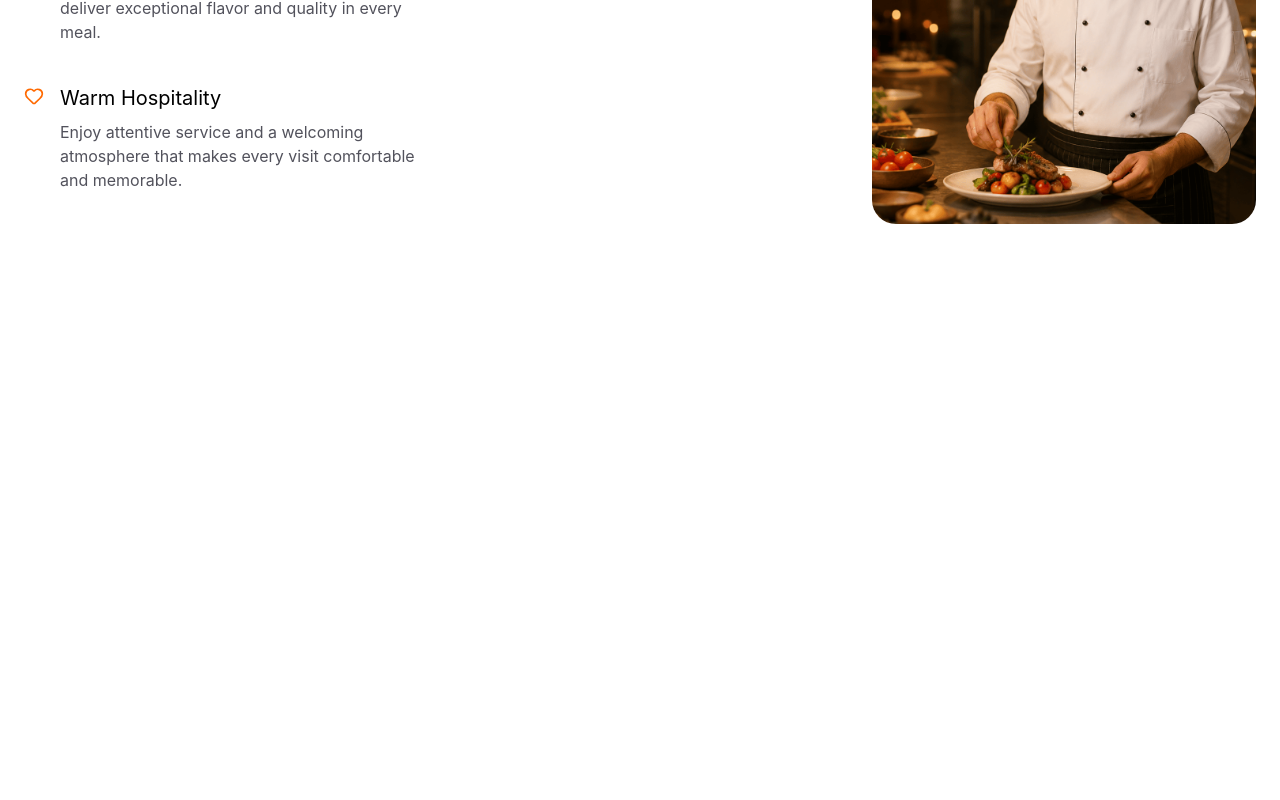
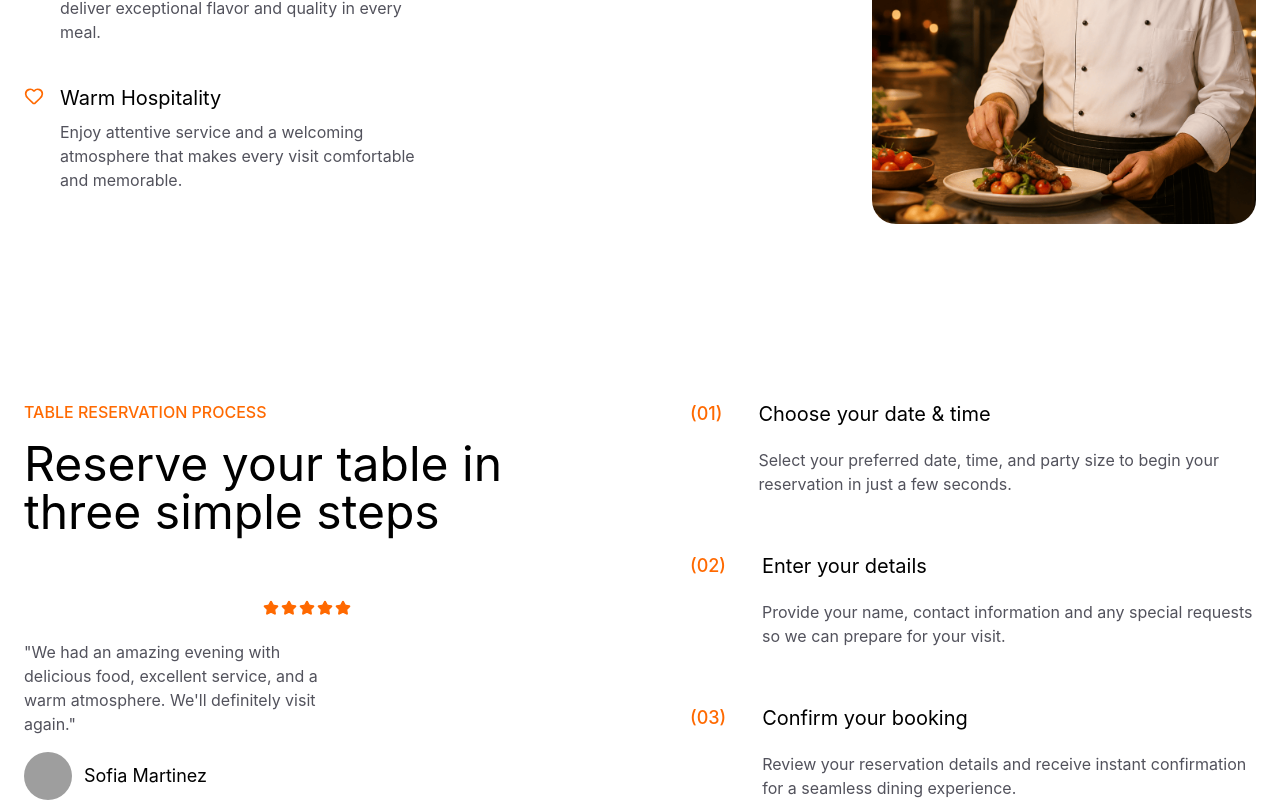
Before and after one commit to an-vila/restro-frontend, a React (Vite) app: page / in a window 1280 px wide. Shown: the part 3121-3921 px from the top of the page. Before the commit the page ends 3345 px from the top, so only its background shows below. Built offline with nearby package versions, Linux system fonts and the light colour scheme; grey boxes are pictures that could not be loaded.

Commit message:
New: BookingProcess section added

```diff
--- a/src/App.jsx
+++ b/src/App.jsx
@@ -1,4 +1,5 @@
 import About from "./components/About"
+import BookingProcess from "./components/BookingProcess"
 import Dishes from "./components/Dishes"
 import Features from "./components/Features"
 import Hero from "./components/Hero"
@@ -14,6 +15,7 @@
       <Stats />
       <Dishes />
       <Features />
+      <BookingProcess />
     </>
   )
 }
--- /dev/null
+++ b/src/components/BookingProcess.jsx
@@ -0,0 +1,62 @@
+import { Star } from "lucide-react";
+import { bookingSteps, bookingTestimonial } from "../data/data";
+import Animated from "./Animated";
+
+const BookingProcess = () => {
+  return (
+    <section id="booking-process" className="px-6 mt-44">
+      <div className="max-w-7xl mx-auto grid md:grid-cols-2 gap-16 md:gap-25">
+        <div className="flex flex-col text-center md:text-left">
+          <Animated delay={0.2}>
+            <p className="text-orange-500 font-medium uppercase mb-4">
+              Table reservation process
+            </p>
+          </Animated>
+
+          <Animated delay={0.2}>
+            <h2 className="text-4xl md:text-5xl mb-16">
+              Reserve your table in three simple steps
+            </h2>
+          </Animated>
+
+          <Animated className="flex gap-0.5 mb-6 justify-center md:justify=start">
+            {[...Array(bookingTestimonial.rating)].map((_, i) => (
+              <Star
+                key={i}
+                className="size-4 fill-orange-500 text-orange-500"
+              />
+            ))}
+          </Animated>
+
+          <Animated delay={0.2}>
+            <p className="text-zinc-600 max-w-xs max-md:mx-auto mb-4">
+              "{bookingTestimonial.quote}"
+            </p>
+          </Animated>
+
+          <Animated className="flex items-center justify-center md:justify-start gap-3">
+            <img
+              src={bookingTestimonial.authorImg}
+              alt={bookingTestimonial.authorName}
+              className="size-12 rounded-full object-cover"
+            />
+            <span className="text-lg">{bookingTestimonial.authorName}</span>
+          </Animated>
+        </div>
+        <div className="space-y-14 text-left">
+          {bookingSteps.map((step, index) => (
+            <Animated key={index} y={150} delay={index * 0.15} className="flex items-start gap-9">
+              <span className="text-orange-500 font-medium text-lg shrink-0">{step.number}</span>
+              <div>
+                <h3 className="text-xl mb-5">{step.title}</h3>
+                <p className="text-zinc-600">{step.description}</p>
+              </div>
+            </Animated>
+          ))}
+        </div>
+      </div>
+    </section>
+  );
+};
+
+export default BookingProcess;
```
